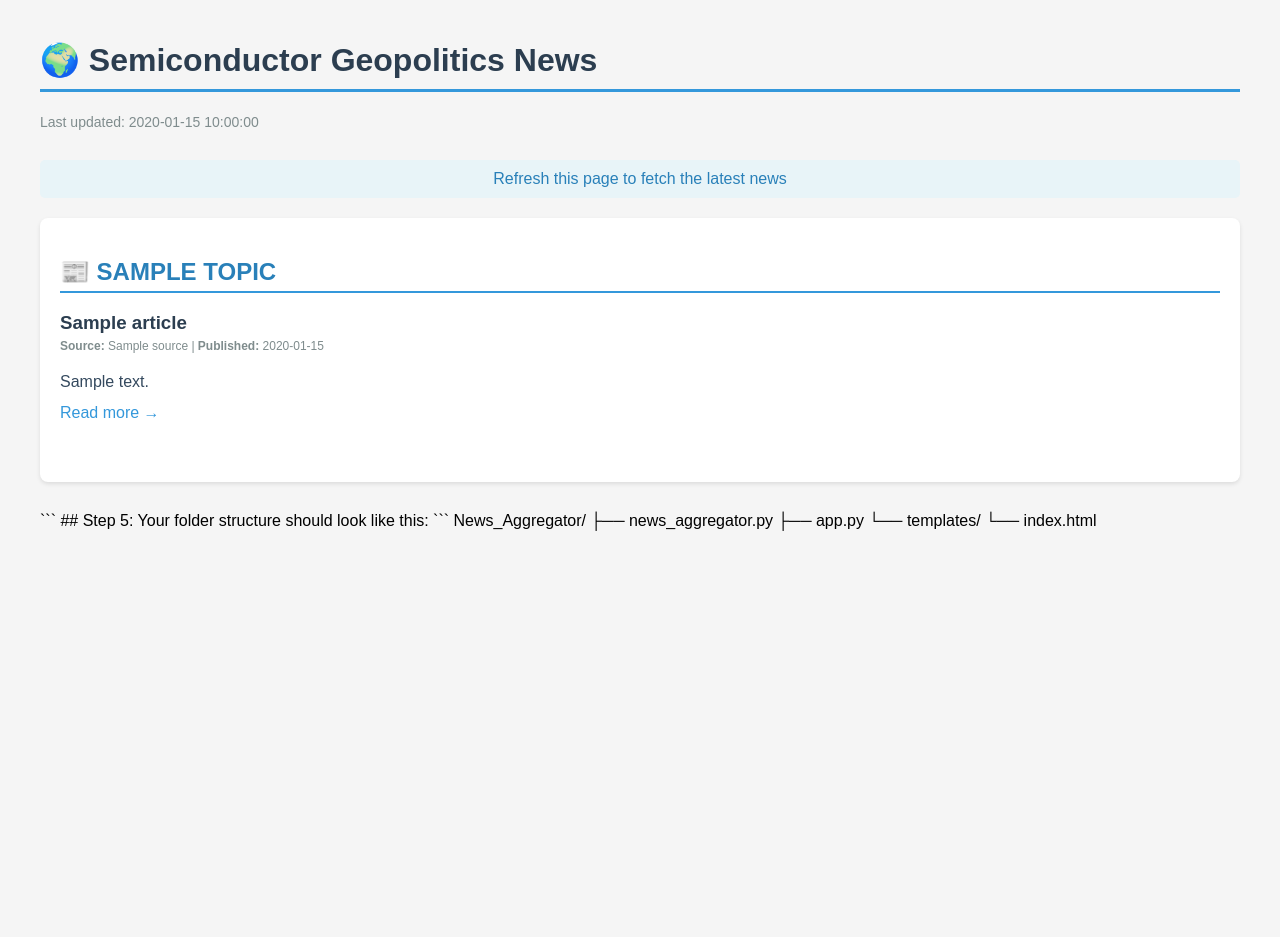
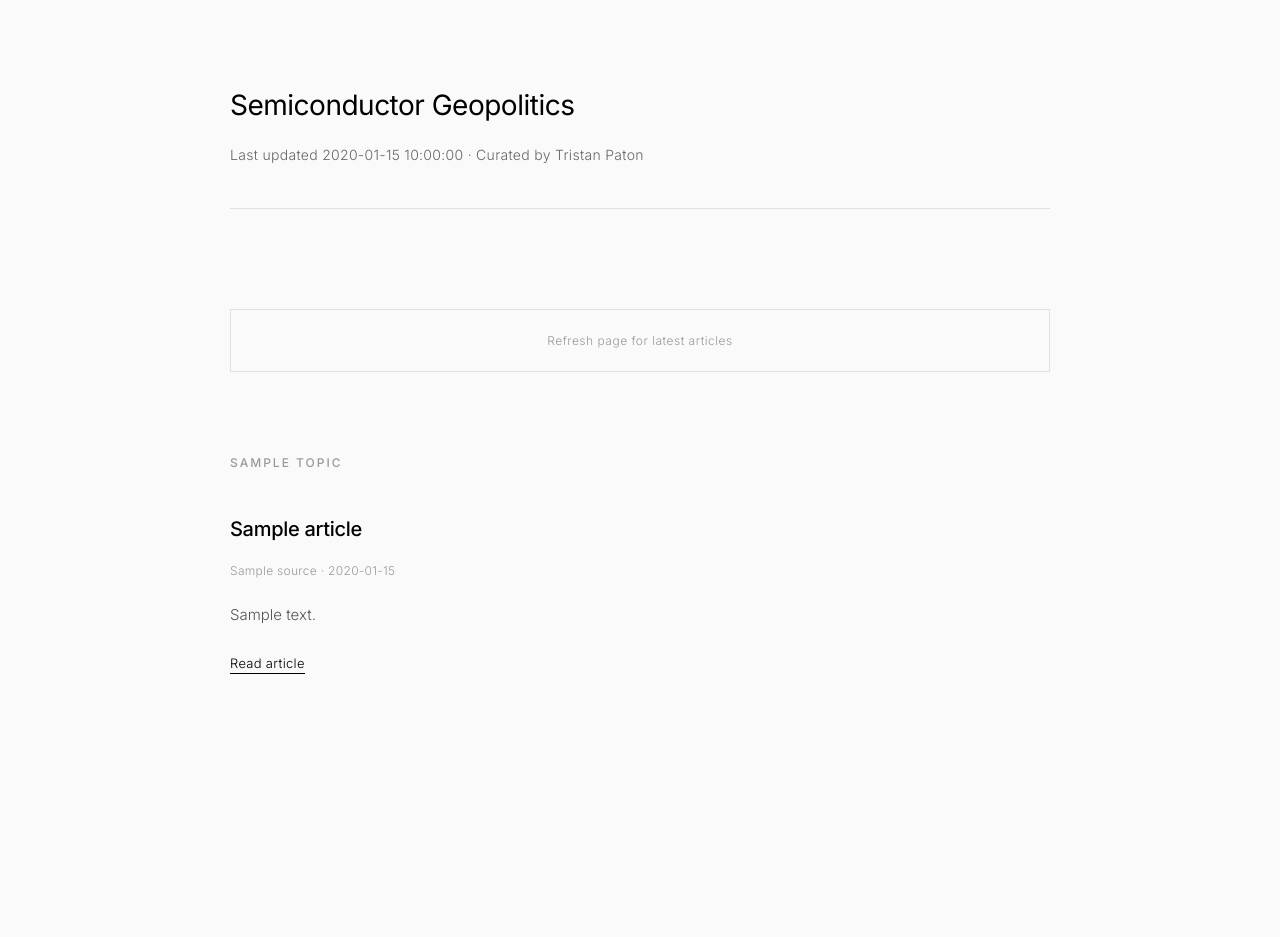
Before and after one commit to tristan333/news-aggregator, a Flask app: template templates/index.html in a window 1280 px wide. Before the commit the page ends 531 px from the top, so only its background shows below. Run offline with Flask 3, Linux system fonts and the light colour scheme; the template is opened without the code that fills it: most values are stand-ins (such as "Sample title", 1, 10 or a date in 2020).

Commit message:
Minimalist Japanese-inspired design

````diff
--- a/templates/index.html
+++ b/templates/index.html
@@ -1,114 +1,182 @@
 <!DOCTYPE html>
-<html>
+<html lang="en">
 <head>
-    <title>Semiconductor News Aggregator</title>
+    <meta charset="UTF-8">
+    <meta name="viewport" content="width=device-width, initial-scale=1.0">
+    <title>Semiconductor News</title>
+    <link rel="preconnect" href="https://fonts.googleapis.com">
+    <link rel="preconnect" href="https://fonts.gstatic.com" crossorigin>
+    <link href="https://fonts.googleapis.com/css2?family=Inter:wght@300;400;500;600&display=swap" rel="stylesheet">
     <style>
+        * {
+            margin: 0;
+            padding: 0;
+            box-sizing: border-box;
+        }
+
         body {
-            font-family: Arial, sans-serif;
-            max-width: 1200px;
+            font-family: 'Inter', -apple-system, BlinkMacSystemFont, sans-serif;
+            background-color: #fafafa;
+            color: #1a1a1a;
+            line-height: 1.8;
+            font-weight: 300;
+        }
+
+        .container {
+            max-width: 900px;
             margin: 0 auto;
-            padding: 20px;
-            background-color: #f5f5f5;
+            padding: 80px 40px;
         }
+
+        header {
+            margin-bottom: 100px;
+            border-bottom: 1px solid #e0e0e0;
+            padding-bottom: 40px;
+        }
+
         h1 {
-            color: #2c3e50;
-            border-bottom: 3px solid #3498db;
-            padding-bottom: 10px;
+            font-size: 28px;
+            font-weight: 400;
+            letter-spacing: -0.5px;
+            margin-bottom: 12px;
+            color: #000;
         }
-        .timestamp {
-            color: #7f8c8d;
+
+        .subtitle {
             font-size: 14px;
-            margin-bottom: 30px;
+            color: #666;
+            font-weight: 300;
+            letter-spacing: 0.3px;
         }
+
         .topic-section {
-            background: white;
-            margin-bottom: 30px;
-            padding: 20px;
-            border-radius: 8px;
-            box-shadow: 0 2px 4px rgba(0,0,0,0.1);
+            margin-bottom: 120px;
         }
+
         .topic-title {
-            color: #2980b9;
-            border-bottom: 2px solid #3498db;
-            padding-bottom: 5px;
-            margin-bottom: 15px;
+            font-size: 12px;
+            text-transform: uppercase;
+            letter-spacing: 2px;
+            color: #999;
+            margin-bottom: 40px;
+            font-weight: 500;
         }
+
         .article {
-            margin-bottom: 20px;
-            padding-bottom: 20px;
-            border-bottom: 1px solid #ecf0f1;
+            margin-bottom: 60px;
+            padding-bottom: 60px;
+            border-bottom: 1px solid #f0f0f0;
         }
+
         .article:last-child {
             border-bottom: none;
         }
+
         .article-title {
-            color: #2c3e50;
-            margin-bottom: 5px;
+            font-size: 20px;
+            font-weight: 500;
+            line-height: 1.5;
+            margin-bottom: 16px;
+            color: #000;
+            letter-spacing: -0.3px;
         }
+
         .article-meta {
-            color: #7f8c8d;
             font-size: 12px;
-            margin-bottom: 10px;
+            color: #999;
+            margin-bottom: 20px;
+            letter-spacing: 0.3px;
         }
+
         .article-description {
-            color: #34495e;
-            line-height: 1.6;
-            margin-bottom: 10px;
+            font-size: 15px;
+            color: #555;
+            line-height: 1.8;
+            margin-bottom: 20px;
+            font-weight: 300;
         }
+
         .article-link {
-            color: #3498db;
+            font-size: 13px;
+            color: #000;
             text-decoration: none;
+            border-bottom: 1px solid #000;
+            padding-bottom: 2px;
+            letter-spacing: 0.3px;
+            transition: opacity 0.3s ease;
         }
+
         .article-link:hover {
-            text-decoration: underline;
+            opacity: 0.5;
         }
+
         .refresh-note {
-            background: #e8f4f8;
-            padding: 10px;
-            border-radius: 5px;
-            margin-bottom: 20px;
             text-align: center;
-            color: #2980b9;
+            font-size: 12px;
+            color: #999;
+            margin-bottom: 80px;
+            padding: 20px;
+            border: 1px solid #e0e0e0;
+            letter-spacing: 0.5px;
+        }
+
+        .no-articles {
+            font-size: 14px;
+            color: #999;
+            font-style: italic;
+        }
+
+        @media (max-width: 768px) {
+            .container {
+                padding: 60px 24px;
+            }
+
+            h1 {
+                font-size: 24px;
+            }
+
+            .topic-section {
+                margin-bottom: 80px;
+            }
+
+            .article {
+                margin-bottom: 40px;
+                padding-bottom: 40px;
+            }
         }
     </style>
 </head>
 <body>
-    <h1>🌍 Semiconductor Geopolitics News</h1>
-    <div class="timestamp">Last updated: {{ current_time }}</div>
+    <div class="container">
+        <header>
+        <h1>Semiconductor Geopolitics</h1>
+        <p class="subtitle">Last updated {{ current_time }} · Curated by Tristan Paton</p>
+        </header>
 
         <div class="refresh-note">
-        Refresh this page to fetch the latest news
+            Refresh page for latest articles
         </div>
 
         {% for topic, articles in news_data.items() %}
-    <div class="topic-section">
-        <h2 class="topic-title">📰 {{ topic.upper() }}</h2>
+        <section class="topic-section">
+            <h2 class="topic-title">{{ topic.replace('_', ' ') }}</h2>
 
             {% if articles %}
                 {% for article in articles %}
-            <div class="article">
+                <article class="article">
                     <h3 class="article-title">{{ article.title }}</h3>
                     <div class="article-meta">
-                    <strong>Source:</strong> {{ article.source.name }} |
-                    <strong>Published:</strong> {{ article.publishedAt[:10] }}
+                        {{ article.source.name }} · {{ article.publishedAt[:10] }}
                     </div>
                     <p class="article-description">{{ article.description }}</p>
-                <a href="{{ article.url }}" class="article-link" target="_blank">Read more →</a>
-            </div>
+                    <a href="{{ article.url }}" class="article-link" target="_blank">Read article</a>
+                </article>
                 {% endfor %}
             {% else %}
-            <p>No articles found for this topic.</p>
+                <p class="no-articles">No articles available</p>
             {% endif %}
+        </section>
+        {% endfor %}
     </div>
-    {% endfor %}
 </body>
 </html>
-```
-
-## Step 5: Your folder structure should look like this:
-```
-News_Aggregator/
-  ├── news_aggregator.py
-  ├── app.py
-  └── templates/
-      └── index.html
````
Lines whose indentation alone changed are shown as unchanged.
